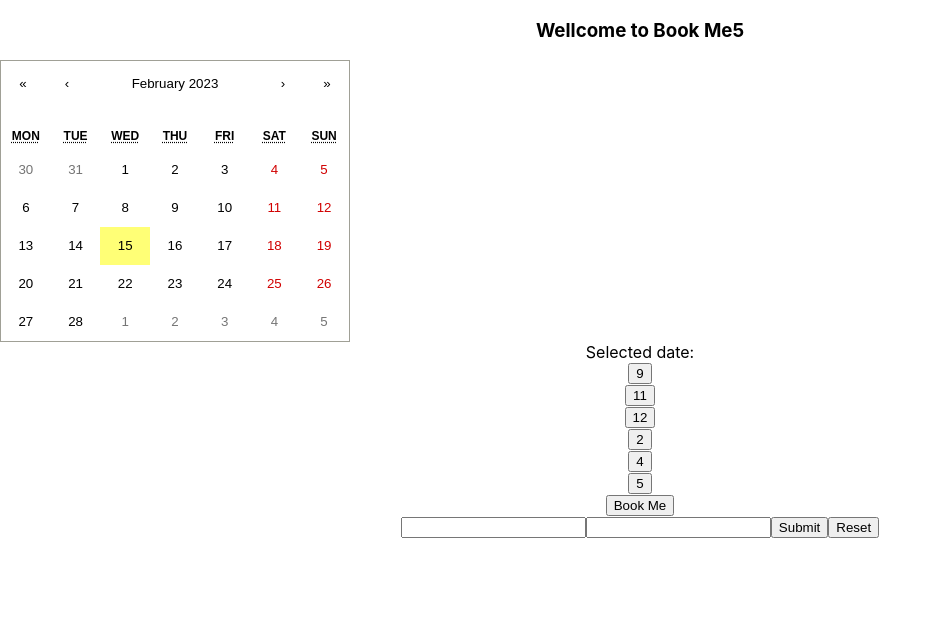
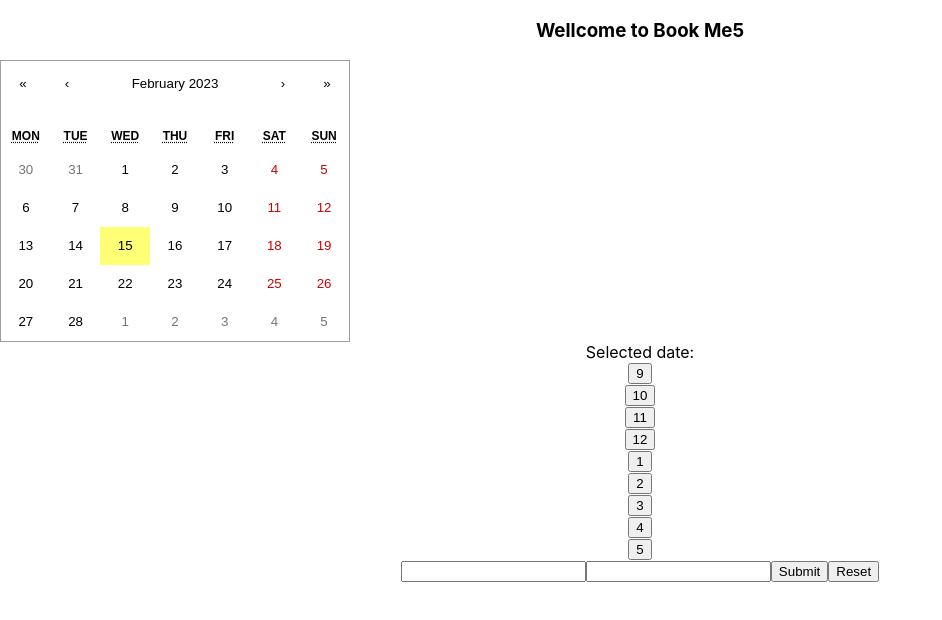
Before and after one commit to afshinmalek/bookedCRA-client, a React (Create React App) app: page / in a window 1280 px wide. Shown: the top 620 px of the page, without its empty margins (0-942 px from the left). Built offline with nearby package versions, Linux system fonts and the light colour scheme.

Commit message:
learned where my redux state name come from , its rooReducer

```diff
--- a/src/App.js
+++ b/src/App.js
@@ -1,5 +1,5 @@
 import "./App.css";
-import MyCalendar from "./component/calendar.jsx";
+import MyCalendar from "./component/OldC";
 
 function App() {
   return (
--- /dev/null
+++ b/src/component/OldC.jsx
@@ -0,0 +1,32 @@
+import React from "react";
+import { useSelector, useDispatch } from "react-redux";
+import { setSelectedDate } from "./redux/slice/dateSlice";
+import Calendar from "react-calendar";
+import "react-calendar/dist/Calendar.css";
+import findAvailableHours from "./availableHours/availableHoursHelper";
+import AvailableHours from "./availableHours/ah3";
+import MyForm from "./form/Form";
+
+function MyCalendar() {
+  const selectedDate = useSelector((state) => state.date.selectedDate);
+  const dispatch = useDispatch();
+
+  const handleDateChange = (date) => {
+    dispatch(setSelectedDate(date));
+  };
+
+  // let hours = [9, 10, 11, 12, 1, 2, 3, 4, 5];
+  // let booked = [{ start: 10 }, { start: 1 }, { start: 3 }];
+
+  // let available = findAvailableHours(hours, booked);
+  // hours={available}
+  return (
+    <div>
+      <Calendar value={selectedDate} onChange={handleDateChange} />
+      <div>Selected date: {selectedDate && selectedDate.toDateString()}</div>
+      <AvailableHours />
+      <MyForm></MyForm>
+    </div>
+  );
+}
+export default MyCalendar;
--- a/src/component/availableHours/AvailableHours.jsx
+++ b/src/component/availableHours/AvailableHours.jsx
@@ -1,33 +1,38 @@
-import React, { useState } from "react";
+import { useEffect, useMemo } from "react";
+import { useSelector, useDispatch } from "react-redux";
+import { setSelectedHour, setHours } from "../redux/slice/timeSlice";
+import findAvailableHours from "./availableHoursHelper";
 
-function AvailableHours(props) {
-  let [selectedHour, setSelectedHour] = useState();
-  let hours = props.hours;
+function AvailableHours() {
+  const selectedHour = useSelector(
+    (state) => state.availableHours.selectedHour
+  );
+  const hours = useSelector((state) => state.availableHours.hours);
+  const dispatch = useDispatch();
+  //useMemo
+  const booked = useMemo(() => [{ start: 10 }, { start: 1 }, { start: 3 }], []);
 
-  let handleClick = (hour) => {
-    setSelectedHour(hour);
+  // let hours = [9, 10, 11, 12, 1, 2, 3, 4, 5];
+
+  useEffect(() => {
+    const available = findAvailableHours(hours, booked);
+    dispatch(setHours(available));
+  }, [hours, booked, dispatch]);
+
+  const handleClick = (hour) => {
+    dispatch(setSelectedHour(hour));
   };
 
-  let hoursButton = hours.map((hour) => {
-    return (
-      <div>
-        <button
-          key={hour}
-          onClick={() => {
-            handleClick(hour);
-          }}
-        >
-          {hour}
-        </button>
-      </div>
-    );
-  });
+  const hoursButton = hours.map((hour) => (
+    <div key={hour}>
+      <button onClick={() => handleClick(hour)}>{hour}</button>
+    </div>
+  ));
 
   return (
     <div>
       {hoursButton}
-      {selectedHour && <p>Selected Hour:{selectedHour} </p>}
-      <button onClick={() => {}}>Book Me</button>
+      {selectedHour && <p>Selected Hour: {selectedHour}</p>}
     </div>
   );
 }
--- /dev/null
+++ b/src/component/availableHours/ah3.jsx
@@ -0,0 +1,54 @@
+import React, { useState, useEffect } from "react";
+import { useSelector, useDispatch } from "react-redux";
+import { setSelectedHour } from "../redux/slice/bbbSlice";
+
+function AvailableHours() {
+  const [hours, setHours] = useState([9, 10, 11, 12, 1, 2, 3, 4, 5]);
+  //const [selectedHour, setSelectedHour] = useState();
+
+  const selectedHour = useSelector((state) => state.time.selectedHour);
+
+  //const hours = useSelector((state) => state.availableHours.hours);
+  const dispatch = useDispatch();
+
+  //const [hours, setHours] = useState([9, 10, 11, 12, 1, 2, 3, 4, 5]);
+
+  const handleClick = (hour) => {
+    // setSelectedHour(hour);
+
+    dispatch(setSelectedHour(hour));
+  };
+
+  // const fetchHours = async () => {
+  //   const response = await fetch("/api/hours");
+  //   const data = await response.json();
+  //   setHours(data);
+  // };
+
+  // useEffect(() => {
+  //   fetchHours();
+  // }, []);
+
+  const hoursButton = hours.map((hour) => {
+    return (
+      <div key={hour}>
+        <button
+          onClick={() => {
+            handleClick(hour);
+          }}
+        >
+          {hour}
+        </button>
+      </div>
+    );
+  });
+
+  return (
+    <div>
+      {hoursButton}
+      {selectedHour && <p>Selected Hour: {selectedHour}</p>}
+    </div>
+  );
+}
+
+export default AvailableHours;
--- a/src/component/calendar.jsx
+++ b/src/component/calendar.jsx
@@ -3,7 +3,6 @@ import { useSelector, useDispatch } from "react-redux";
 import { setSelectedDate } from "./redux/slice/dateSlice";
 import Calendar from "react-calendar";
 import "react-calendar/dist/Calendar.css";
-import findAvailableHours from "./availableHours/availableHoursHelper";
 import AvailableHours from "./availableHours/AvailableHours";
 import MyForm from "./form/Form";
 
@@ -15,16 +14,11 @@ function MyCalendar() {
     dispatch(setSelectedDate(date));
   };
 
-  let hours = [9, 10, 11, 12, 1, 2, 3, 4, 5];
-  let booked = [{ start: 10 }, { start: 1 }, { start: 3 }];
-
-  let available = findAvailableHours(hours, booked);
-
   return (
     <div>
       <Calendar value={selectedDate} onChange={handleDateChange} />
       <div>Selected date: {selectedDate && selectedDate.toDateString()}</div>
-      <AvailableHours hours={available}></AvailableHours>
+      <AvailableHours />
       <MyForm></MyForm>
     </div>
   );
--- a/src/component/redux/reducer/rootReducer.js
+++ b/src/component/redux/reducer/rootReducer.js
@@ -1,13 +1,13 @@
 import { combineReducers } from "@reduxjs/toolkit";
 import formReducer from "../slice/formSlice";
 import dateReducer from "../slice/dateSlice";
-//import timeReducer from "../slice/timeSlice";
+import timeReducer from "../slice/bbbSlice";
 //import maiReducer from "../slice/maiSlice";
 
 const rootReducer = combineReducers({
   form: formReducer,
   date: dateReducer,
-  //time: timeReducer,
+  time: timeReducer,
   //mai: maiReducer,
 });
 
--- /dev/null
+++ b/src/component/redux/slice/bbbSlice.js
@@ -0,0 +1,21 @@
+import { createSlice } from "@reduxjs/toolkit";
+
+const availableHoursSlice = createSlice({
+  name: "ddd",
+  initialState: {
+    selectedHour: null,
+    hours: [9, 10, 11, 12, 1, 2, 3],
+  },
+  reducers: {
+    setSelectedHour: (state, action) => {
+      state.selectedHour = action.payload;
+    },
+    setHours: (state, action) => {
+      state.hours = action.payload;
+    },
+  },
+});
+
+export const { setSelectedHour, setHours } = availableHoursSlice.actions;
+
+export default availableHoursSlice.reducer;
```
Also changed, not shown: src/component/availableHours/ah.jsx (added, +34 -0 lines), src/component/availableHours/ah0.jsx (added, +43 -0 lines), src/component/availableHours/ah1.jsx (added, +38 -0 lines), src/component/availableHours/ah2.jsx (added, +38 -0 lines), src/component/redux/slice/timeSlice.js (deleted, +0 -20 lines).
